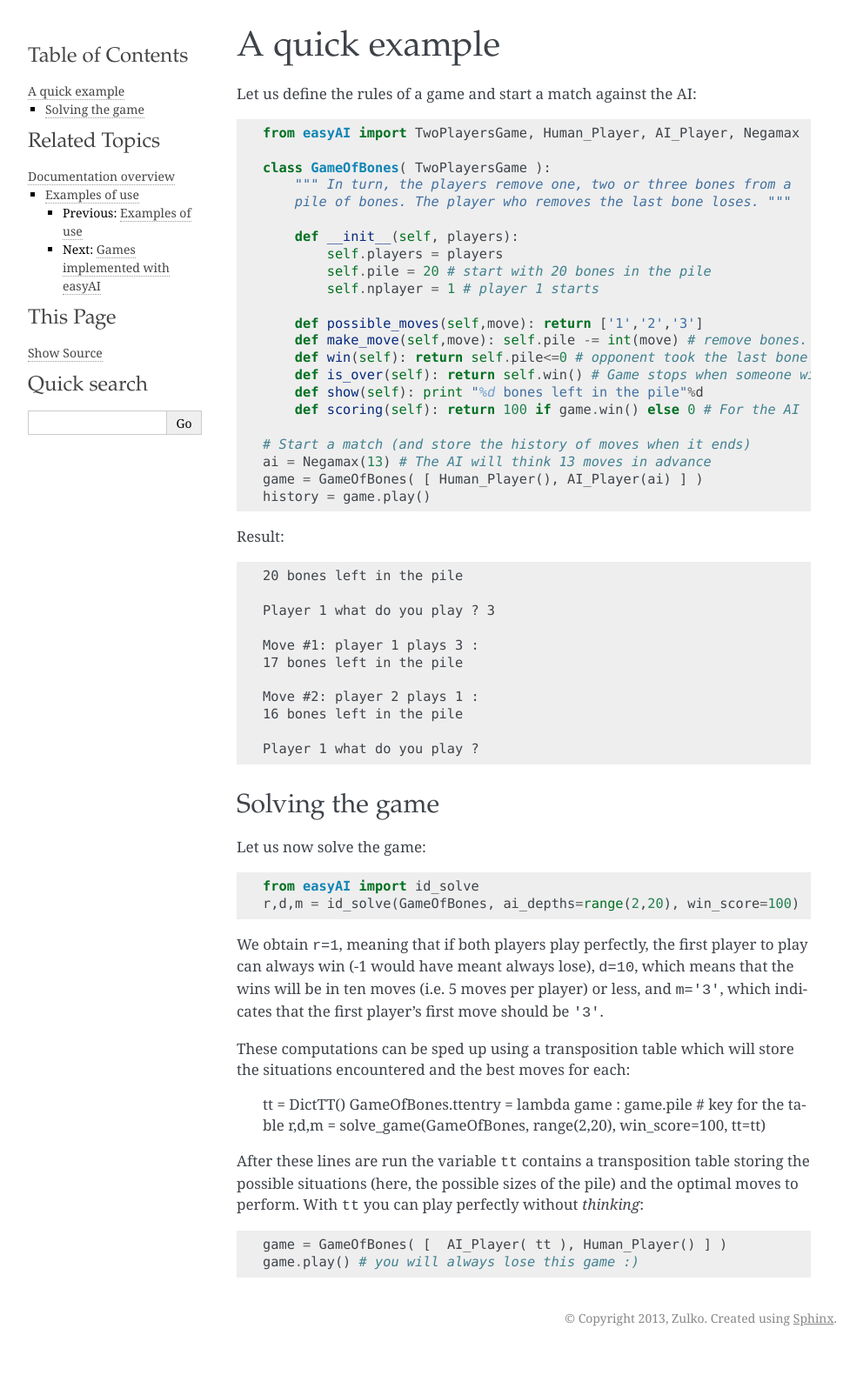
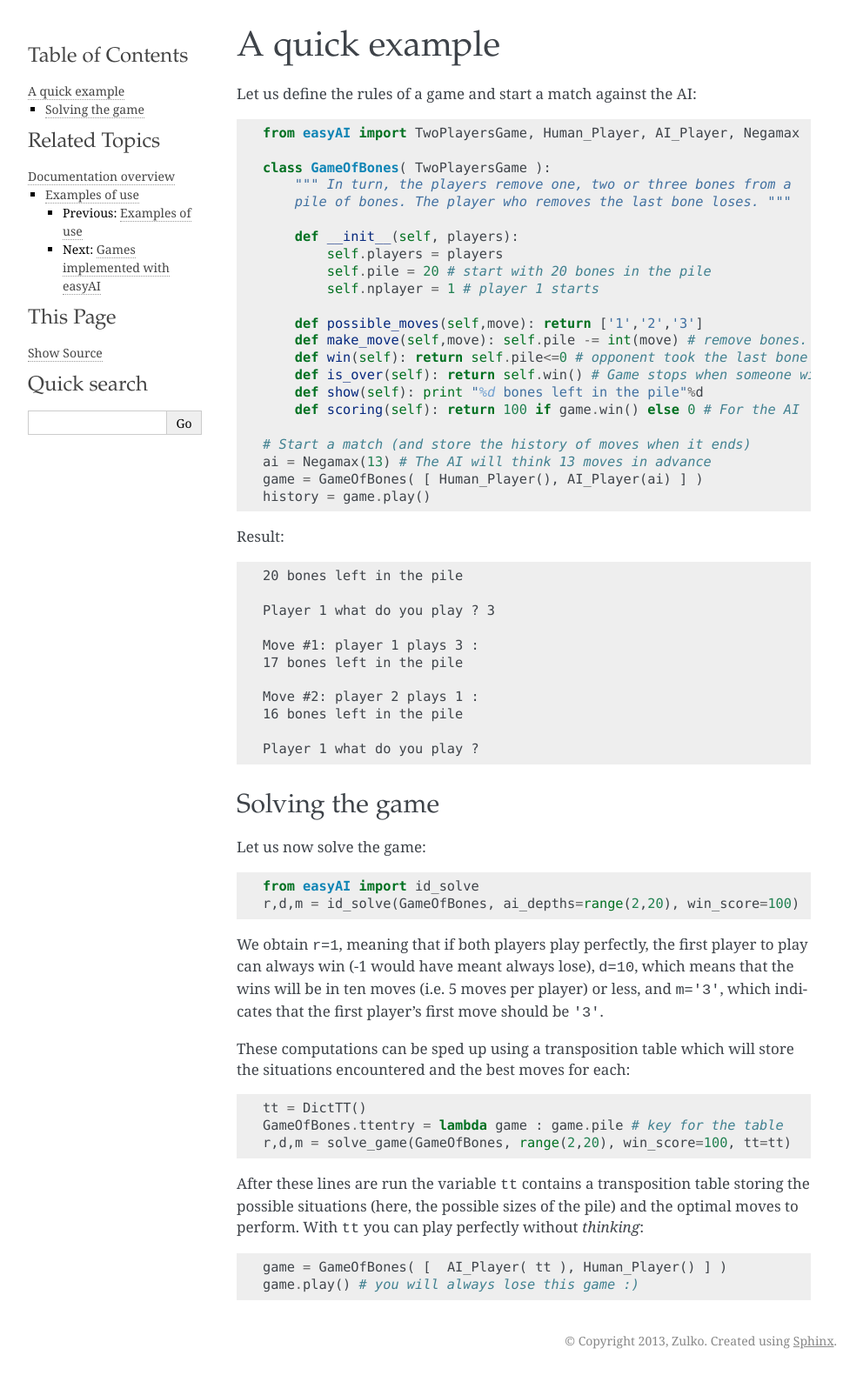
Before and after one commit to Zulko/easyAI, a Sphinx documentation site: the page built from docs/source/examples/quick_example.rst, in a window 1280 px wide. Shown: the whole page at 87% size, without its empty margins (148-1140 px from the left). Built offline with Sphinx 7.4.7, drawn with Linux system fonts in a browser that asks for light colours; before the commit the page ends 1555 px from its top, so only the background shows below that.

Commit message:
small changes

```diff
--- a/docs/source/examples/quick_example.rst
+++ b/docs/source/examples/quick_example.rst
@@ -52,7 +52,7 @@ Let us now solve the game: ::
 
 We obtain ``r=1``, meaning that if both players play perfectly, the first player to play can always win (-1 would have meant always lose), ``d=10``, which means that the wins will be in ten moves (i.e. 5 moves per player) or less, and ``m='3'``, which indicates that the first player's first move should be ``'3'``.
 
-These computations can be sped up using a transposition table which will store the situations encountered and the best moves for each:
+These computations can be sped up using a transposition table which will store the situations encountered and the best moves for each: ::
 
     tt = DictTT()
     GameOfBones.ttentry = lambda game : game.pile # key for the table
--- a/docs/source/index.rst
+++ b/docs/source/index.rst
@@ -20,7 +20,7 @@ User's Guide
 
 EasyAI is an open source software originally written by Zulko_ and released under the MIT licence. It is very small and could really do with some improvements, so if your are a Python/AI guru maybe you can contribute through Github_ . Some ideas of improvement are: AI algos for incomplete information games, better game solving strategies, (efficient) use of databases to store moves,  AI algorithms using parallelisation.
 
-For troubleshooting and bug reports, the best for now is to ask on Github.
+For troubleshooting and bug reports, the best for now is to ask on Github_.
 
 Indices and tables
 -------------------
```
Also changed, not shown: README.rst (+14 -2 lines).
